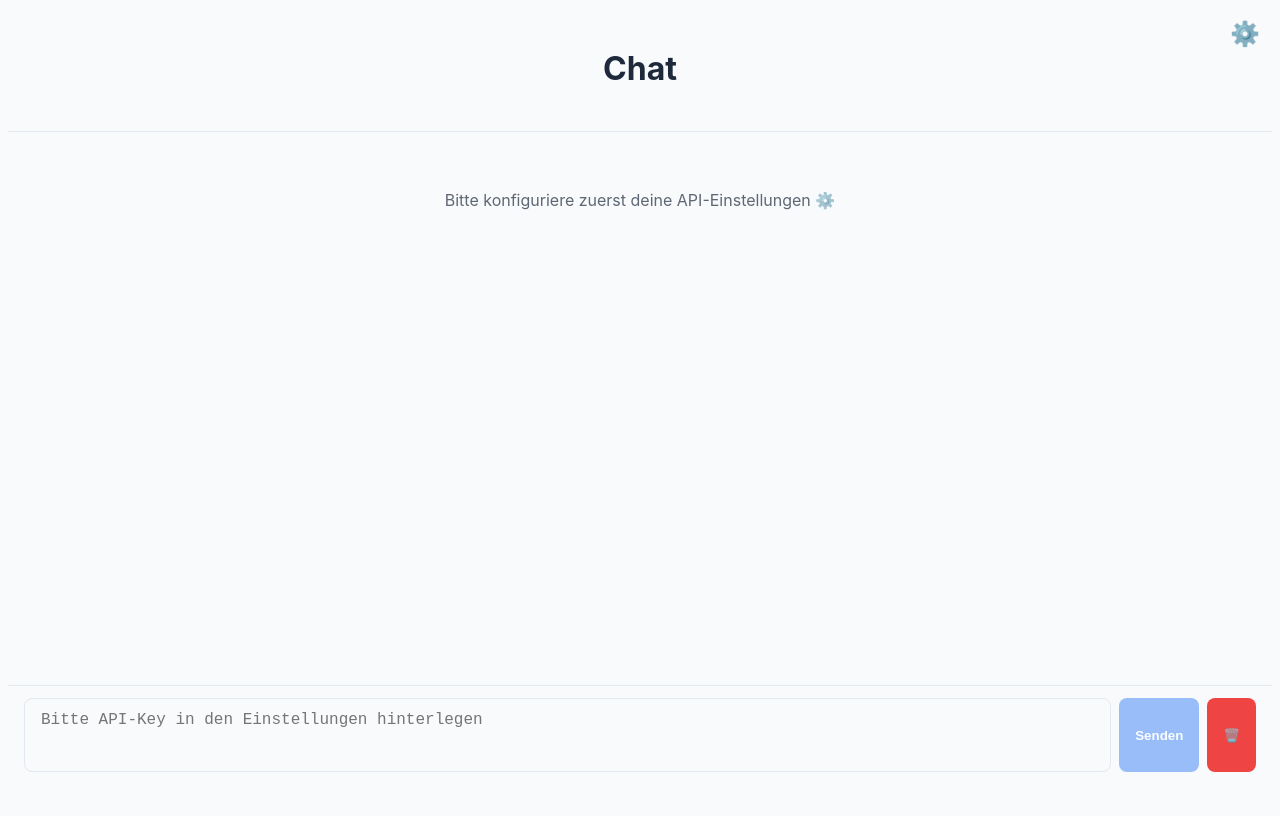
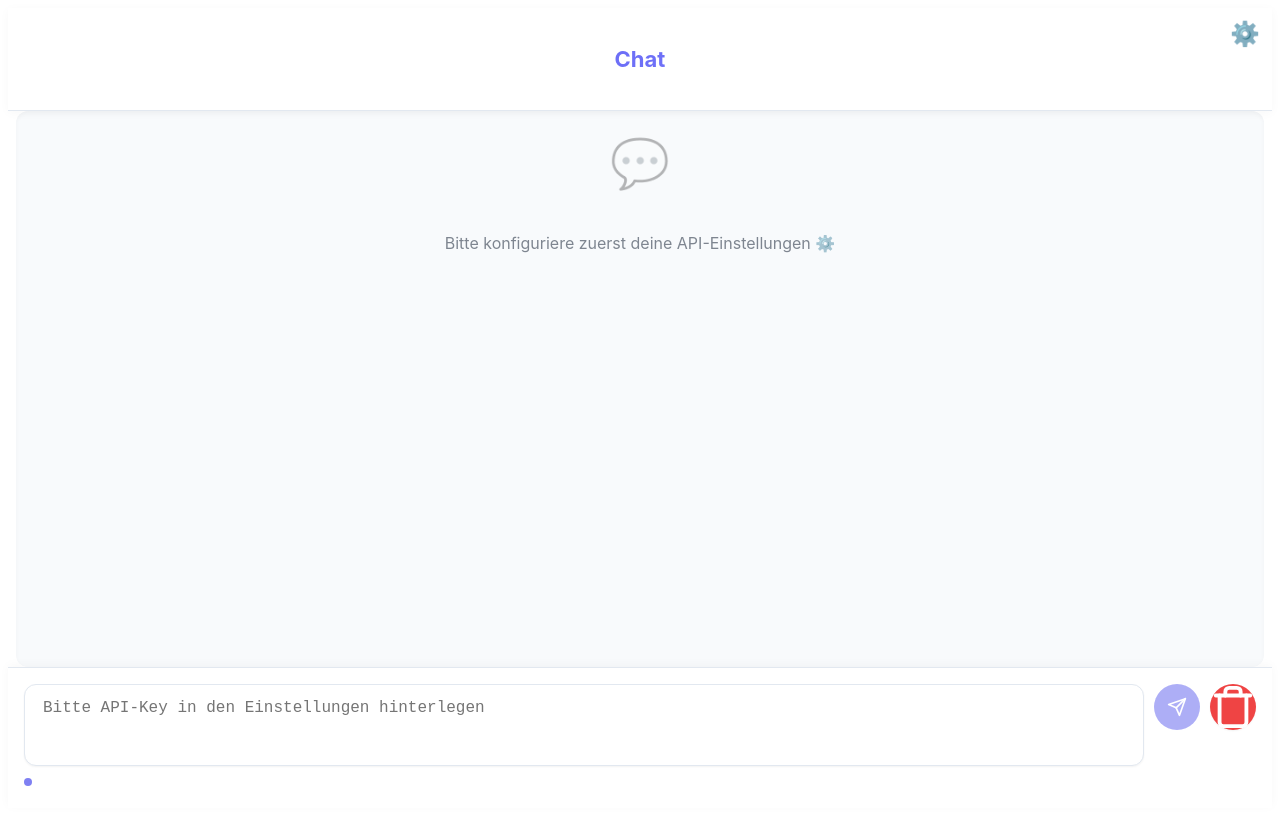
Before and after one commit to daydaylx/AiChat_pwa, a React (Vite) app: page / in a window 1280 px wide. Built offline with nearby package versions, Linux system fonts and the light colour scheme.

Commit message:
Replace external dependencies with minimalist implementations

```diff
--- a/src/components/Chat.tsx
+++ b/src/components/Chat.tsx
@@ -102,10 +102,13 @@
 <div className="chat-container" ref={chatContainerRef}>
 <div className="messages">
 {messages.length === 0 && (
-<div style={{ textAlign: 'center', margin: '40px 0', opacity: 0.7 }}>
+<div className="empty-chat">
+<div className="empty-chat-icon">💬</div>
+<div className="empty-chat-text">
 {isConfigured
 ? 'Keine Nachrichten. Starte eine Unterhaltung!'
 : 'Bitte konfiguriere zuerst deine API-Einstellungen ⚙️'}
+</div>
 </div>
 )}
       {messages.map((message) => (
--- a/src/components/Layout/Header.tsx
+++ b/src/components/Layout/Header.tsx
@@ -2,7 +2,7 @@
 interface HeaderProps {
 title?: string;
 }
-const Header: React.FC<HeaderProps> = ({ title = "Chat" }) => {
+const Header: React.FC<HeaderProps> = ({ title = "AI Chat" }) => {
 return (
 <div className="header">
 <h1>{title}</h1>
--- a/src/components/MessageInput.tsx
+++ b/src/components/MessageInput.tsx
@@ -48,15 +48,24 @@
 <button
 type="submit"
 disabled={!message.trim() || isLoading || disabled}
+className="send-button"
+aria-label="Senden"
 >
-Senden
+<svg xmlns="http://www.w3.org/2000/svg" viewBox="0 0 24 24" fill="none" stroke="currentColor" strokeWidth="2" strokeLinecap="round" strokeLinejoin="round">
+<line x1="22" y1="2" x2="11" y2="13"></line>
+<polygon points="22 2 15 22 11 13 2 9 22 2"></polygon>
+</svg>
 </button>
 <button
-type="button"
-onClick={onClearChat}
-style={{ background: '#ef4444' }}
->
-🗑️
+       type="button"
+       onClick={onClearChat}
+       className="delete-button"
+       aria-label="Chat löschen"
+     >
+<svg xmlns="http://www.w3.org/2000/svg" viewBox="0 0 24 24" fill="none" stroke="currentColor" strokeWidth="2" strokeLinecap="round" strokeLinejoin="round">
+<polyline points="3 6 5 6 21 6"></polyline>
+<path d="M19 6v14a2 2 0 0 1-2 2H7a2 2 0 0 1-2-2V6m3 0V4a2 2 0 0 1 2-2h4a2 2 0 0 1 2 2v2"></path>
+</svg>
 </button>
 </form>
 <div className="typing-indicator">
--- a/src/styles/index.css
+++ b/src/styles/index.css
@@ -1,20 +1,34 @@
 :root {
---primary-color: #3b82f6;
---bg-color: #f8fafc;
---text-color: #1e293b;
+--primary-color: #5d5fef;
+--primary-light: #7e80ff;
+--primary-dark: #4a4bc4;
+--bg-color: #ffffff;
+--bg-secondary: #f8fafc;
+--text-color: #1a1a2e;
+--text-secondary: #4b5563;
 --border-color: #e2e8f0;
---message-sent-bg: #3b82f6;
+--message-sent-bg: linear-gradient(135deg, #5d5fef 0%, #7e80ff 100%);
 --message-sent-text: white;
 --message-received-bg: #f1f5f9;
---message-received-text: #1e293b;
+--message-received-text: #1a1a2e;
+--shadow-sm: 0 1px 2px rgba(0, 0, 0, 0.05);
+--shadow-md: 0 4px 6px rgba(0, 0, 0, 0.07);
+--shadow-lg: 0 10px 15px rgba(0, 0, 0, 0.05);
+--radius-sm: 6px;
+--radius-md: 12px;
+--radius-lg: 20px;
+--transition: all 0.2s ease;
+--font-sans: 'Inter', -apple-system, BlinkMacSystemFont, 'Segoe UI', Roboto, Helvetica, Arial, sans-serif;
 }
 @media (prefers-color-scheme: dark) {
 :root {
---bg-color: #0f172a;
---text-color: #e2e8f0;
---border-color: #334155;
---message-received-bg: #1e293b;
---message-received-text: #e2e8f0;
+--bg-color: #111827;
+--bg-secondary: #1f2937;
+--text-color: #f3f4f6;
+--text-secondary: #d1d5db;
+--border-color: #374151;
+--message-received-bg: #1f2937;
+--message-received-text: #f3f4f6;
 }
 }
 
@@ -25,7 +39,7 @@
 }
 
 body {
-font-family: -apple-system, BlinkMacSystemFont, 'Segoe UI', Roboto, Helvetica, Arial, sans-serif;
+font-family: var(--font-sans);
 background-color: var(--bg-color);
 color: var(--text-color);
 line-height: 1.5;
@@ -41,32 +55,43 @@
 color: white;
 font-weight: 600;
 padding: 10px 16px;
-border-radius: 8px;
+border-radius: var(--radius-sm);
 display: flex;
 align-items: center;
 justify-content: center;
-transition: opacity 0.2s;
+transition: var(--transition);
+box-shadow: var(--shadow-sm);
 }
 button:hover {
-opacity: 0.9;
+background: var(--primary-light);
+transform: translateY(-1px);
+box-shadow: var(--shadow-md);
+}
+button:active {
+transform: translateY(0);
+box-shadow: var(--shadow-sm);
 }
 button:disabled {
 opacity: 0.5;
 cursor: not-allowed;
+transform: none;
+box-shadow: none;
 }
-input, textarea {
+input, textarea, select {
 background-color: var(--bg-color);
 color: var(--text-color);
 border: 1px solid var(--border-color);
-border-radius: 8px;
+border-radius: var(--radius-sm);
 padding: 12px 16px;
 font-size: 16px;
 width: 100%;
-transition: border-color 0.2s;
+transition: var(--transition);
+box-shadow: var(--shadow-sm);
 }
-input:focus, textarea:focus {
+input:focus, textarea:focus, select:focus {
 outline: none;
 border-color: var(--primary-color);
+box-shadow: 0 0 0 2px rgba(93, 95, 239, 0.15);
 }
 .app-container {
 display: flex;
@@ -74,11 +99,28 @@
 height: 100vh;
 max-width: 100%;
 margin: 0 auto;
+background-color: var(--bg-color);
 }
 .chat-container {
 flex: 1;
 overflow-y: auto;
 padding: 16px;
+background-color: var(--bg-secondary);
+border-radius: var(--radius-md);
+margin: 0 8px;
+box-shadow: inset 0 2px 4px rgba(0, 0, 0, 0.03);
+scrollbar-width: thin;
+scrollbar-color: var(--border-color) transparent;
+}
+.chat-container::-webkit-scrollbar {
+width: 6px;
+}
+.chat-container::-webkit-scrollbar-track {
+background: transparent;
+}
+.chat-container::-webkit-scrollbar-thumb {
+background-color: var(--border-color);
+border-radius: 20px;
 }
 .settings-btn {
 position: absolute;
@@ -89,6 +131,11 @@
 font-size: 24px;
 padding: 8px;
 z-index: 10;
+box-shadow: none;
+}
+.settings-btn:hover {
+background: var(--bg-secondary);
+box-shadow: var(--shadow-sm);
 }
 .settings-modal {
 position: fixed;
@@ -97,38 +144,57 @@
 width: 100%;
 height: 100%;
 background-color: rgba(0, 0, 0, 0.5);
+backdrop-filter: blur(3px);
 display: flex;
 align-items: center;
 justify-content: center;
 z-index: 100;
+animation: fadeIn 0.2s ease;
+}
+@keyframes fadeIn {
+from { opacity: 0; }
+to { opacity: 1; }
 }
 .settings-content {
 background-color: var(--bg-color);
-border-radius: 12px;
-padding: 24px;
+border-radius: var(--radius-lg);
+padding: 28px;
 width: 90%;
 max-width: 500px;
+box-shadow: var(--shadow-lg);
+animation: slideUp 0.3s ease;
+}
+@keyframes slideUp {
+from { transform: translateY(20px); opacity: 0; }
+to { transform: translateY(0); opacity: 1; }
 }
 .settings-header {
 display: flex;
 justify-content: space-between;
 align-items: center;
-margin-bottom: 16px;
+margin-bottom: 20px;
+}
+.settings-header h2 {
+font-size: 24px;
+font-weight: 700;
+color: var(--text-color);
 }
 .messages {
 display: flex;
 flex-direction: column;
-gap: 12px;
+gap: 16px;
 }
 .message {
 max-width: 80%;
-padding: 12px 16px;
-border-radius: 16px;
+padding: 14px 18px;
+border-radius: var(--radius-md);
 word-break: break-word;
+box-shadow: var(--shadow-sm);
+animation: fadeIn 0.3s ease;
 }
 .message.sent {
 align-self: flex-end;
-background-color: var(--message-sent-bg);
+background: var(--message-sent-bg);
 color: var(--message-sent-text);
 border-bottom-right-radius: 4px;
 }
@@ -139,39 +205,142 @@
 border-bottom-left-radius: 4px;
 }
 .input-container {
-padding: 12px 16px;
+padding: 16px;
 border-top: 1px solid var(--border-color);
 background-color: var(--bg-color);
 position: relative;
+box-shadow: 0 -2px 10px rgba(0, 0, 0, 0.03);
 }
 .message-form {
 display: flex;
-gap: 8px;
+gap: 10px;
 }
 .message-input {
 flex: 1;
 resize: none;
 min-height: 24px;
 max-height: 120px;
+border-radius: var(--radius-md);
+padding: 14px 18px;
+font-size: 16px;
+transition: var(--transition);
 }
 .typing-indicator {
 font-size: 14px;
-color: var(--text-color);
-opacity: 0.7;
-margin-top: 4px;
+color: var(--text-secondary);
+margin-top: 6px;
 height: 20px;
+animation: pulse 1.5s infinite;
+display: flex;
+align-items: center;
+}
+@keyframes pulse {
+0% { opacity: 0.6; }
+50% { opacity: 1; }
+100% { opacity: 0.6; }
+}
+.typing-indicator::before {
+content: "";
+display: inline-block;
+width: 8px;
+height: 8px;
+margin-right: 6px;
+border-radius: 50%;
+background-color: var(--primary-color);
 }
 .header {
-padding: 16px;
+padding: 20px 16px;
 text-align: center;
 border-bottom: 1px solid var(--border-color);
 position: relative;
+background-color: var(--bg-color);
+box-shadow: 0 2px 10px rgba(0, 0, 0, 0.03);
+}
+.header h1 {
+font-size: 22px;
+font-weight: 700;
+background: linear-gradient(135deg, var(--primary-color), var(--primary-light));
+-webkit-background-clip: text;
+-webkit-text-fill-color: transparent;
 }
 .form-group {
-margin-bottom: 16px;
+margin-bottom: 20px;
 }
 .form-group label {
 display: block;
 margin-bottom: 8px;
-font-weight: 500;
+font-weight: 600;
+color: var(--text-color);
 }
+.model-option {
+display: flex;
+flex-direction: column;
+gap: 4px;
+}
+.model-name {
+font-weight: 600;
+}
+.model-provider {
+font-size: 12px;
+color: var(--text-secondary);
+}
+.model-description {
+font-size: 12px;
+margin-top: 4px;
+opacity: 0.7;
+}
+.empty-chat {
+display: flex;
+flex-direction: column;
+align-items: center;
+justify-content: center;
+height: 50%;
+opacity: 0.7;
+gap: 16px;
+text-align: center;
+}
+.empty-chat-icon {
+font-size: 48px;
+margin-bottom: 16px;
+opacity: 0.4;
+}
+.empty-chat-text {
+font-size: 16px;
+color: var(--text-secondary);
+}
+.send-button {
+border-radius: 50%;
+width: 46px;
+height: 46px;
+padding: 0;
+display: flex;
+align-items: center;
+justify-content: center;
+background: var(--primary-color);
+}
+.send-button svg {
+width: 20px;
+height: 20px;
+}
+.delete-button {
+background: #ef4444;
+border-radius: 50%;
+width: 46px;
+height: 46px;
+padding: 0;
+display: flex;
+align-items: center;
+justify-content: center;
+}
+@media (max-width: 640px) {
+.settings-content {
+width: 95%;
+padding: 20px;
+}
+.message {
+max-width: 85%;
+}
+.header h1 {
+font-size: 20px;
+}
+}
```
Also changed, not shown: src/components/Settings/ModelSelector.tsx (+16 -4 lines), src/utils/models.ts (+79 -34 lines).
